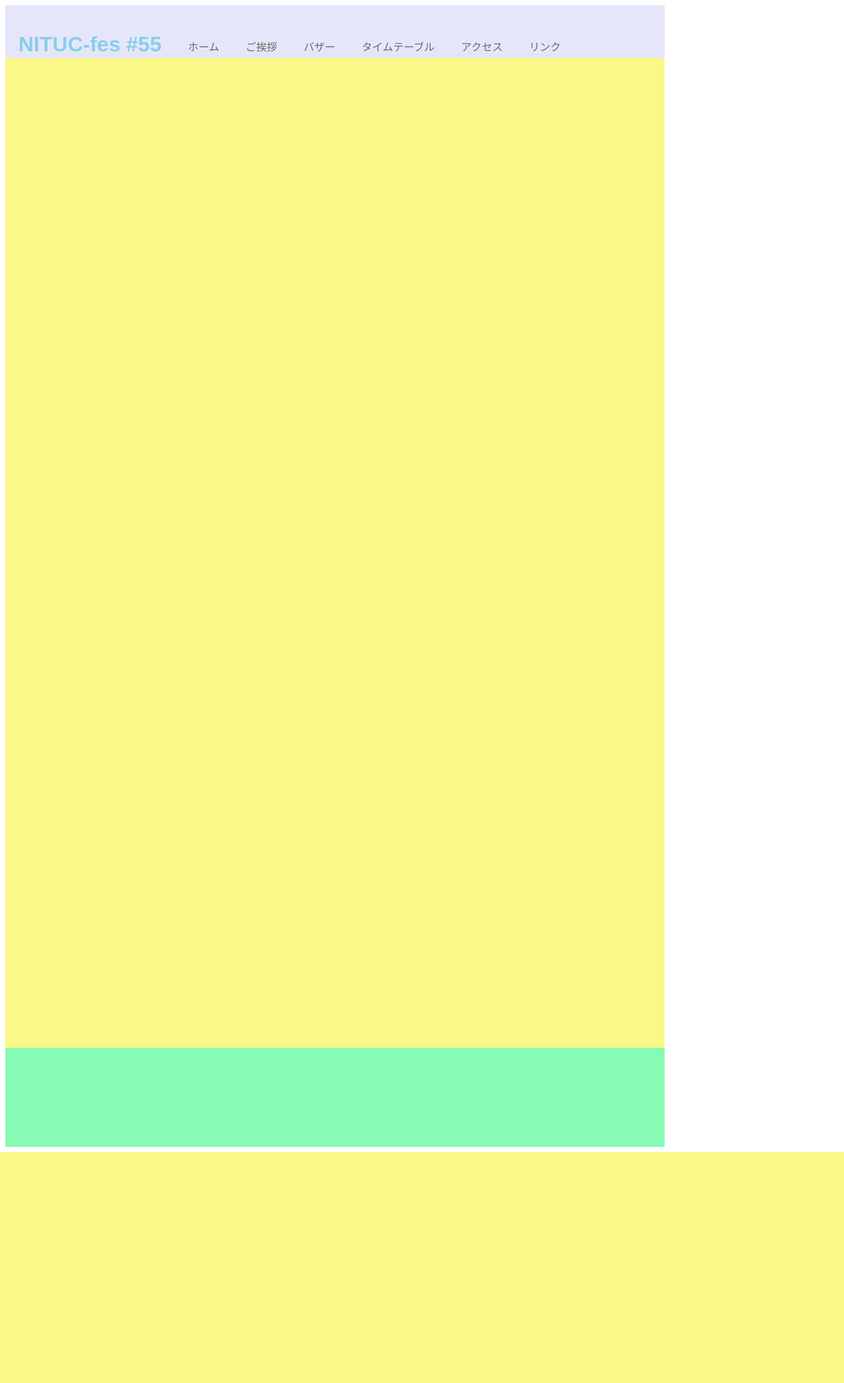
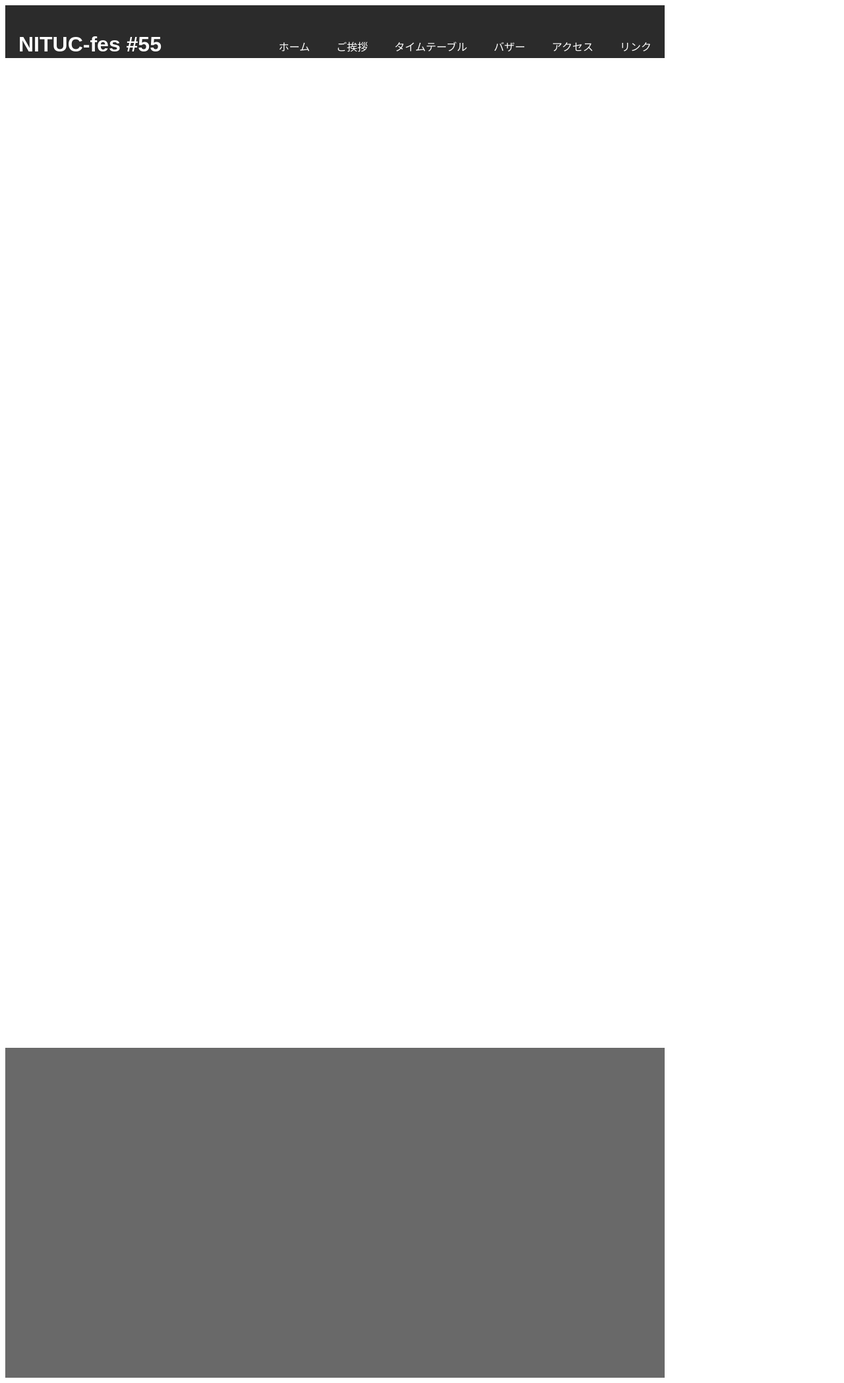
Before and after one commit to kbulili/NITUC-fes55, a PHP site: page / in a window 1280 px wide. Shown: the whole page at 66% size. Before the commit the page ends 1746 px from the top, so only its background shows below. Run offline with PHP 8.4, Linux system fonts and the light colour scheme; some web fonts are replaced.

Commit message:
雑にheader,main,footer

```diff
--- a/index.html
+++ b/index.html
@@ -9,12 +9,12 @@
 	<div class="header">
 		<h1 class="title">NITUC-fes #55</h1>
 		<ul class="menu">
-			<li>ホーム</li>
-			<li>ご挨拶</li>
+			<li>リンク</li>
+			<li>アクセス</li>
 			<li>バザー</li>
 			<li>タイムテーブル</li>
-			<li>アクセス</li>
-			<li>リンク</li>
+			<li>ご挨拶</li>
+			<li>ホーム</li>
 		</ul>
 
 
--- a/stylesheet.css
+++ b/stylesheet.css
@@ -2,7 +2,7 @@
 
 .header{
 
-	background-color:#e6e6fa;
+	background-color:#2b2b2b;
 	width:1000px;
 	height:80px;
 }
@@ -10,28 +10,33 @@
 .title{
 	font-family: 'Kodchasan', sans-serif;
 	float:left;
-	color:#87ceeb;
+	color:#ffffff;
 	padding:20px;
 }
 
+ul{
+
+}
+
 .main{
-	background-color:#faf887;
+	background-color:#ffffff;
 	width:1000px;
 	height:1500px;
 }
 
 .footer{
-	background-color:#87fab3;
+	background-color:#696969;
 	width:1000px;
-	height:150px;
+	height:500px;
 }
 
 
 
 
 li{
-	color:#696969;
-	float:left;
+
+	color:#ffffff;
+	float:right;
 	padding:50px 20px 20px 20px;
 	list-style:none;
 }
```
